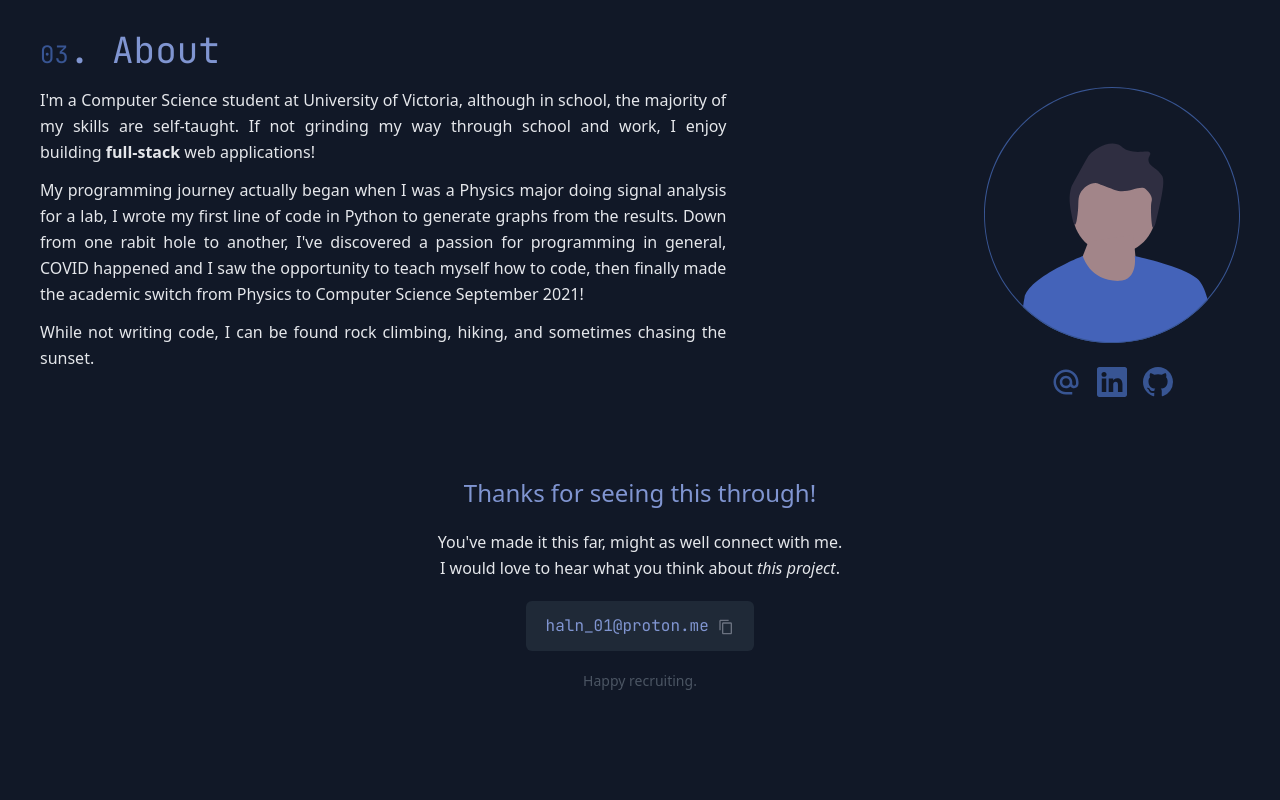
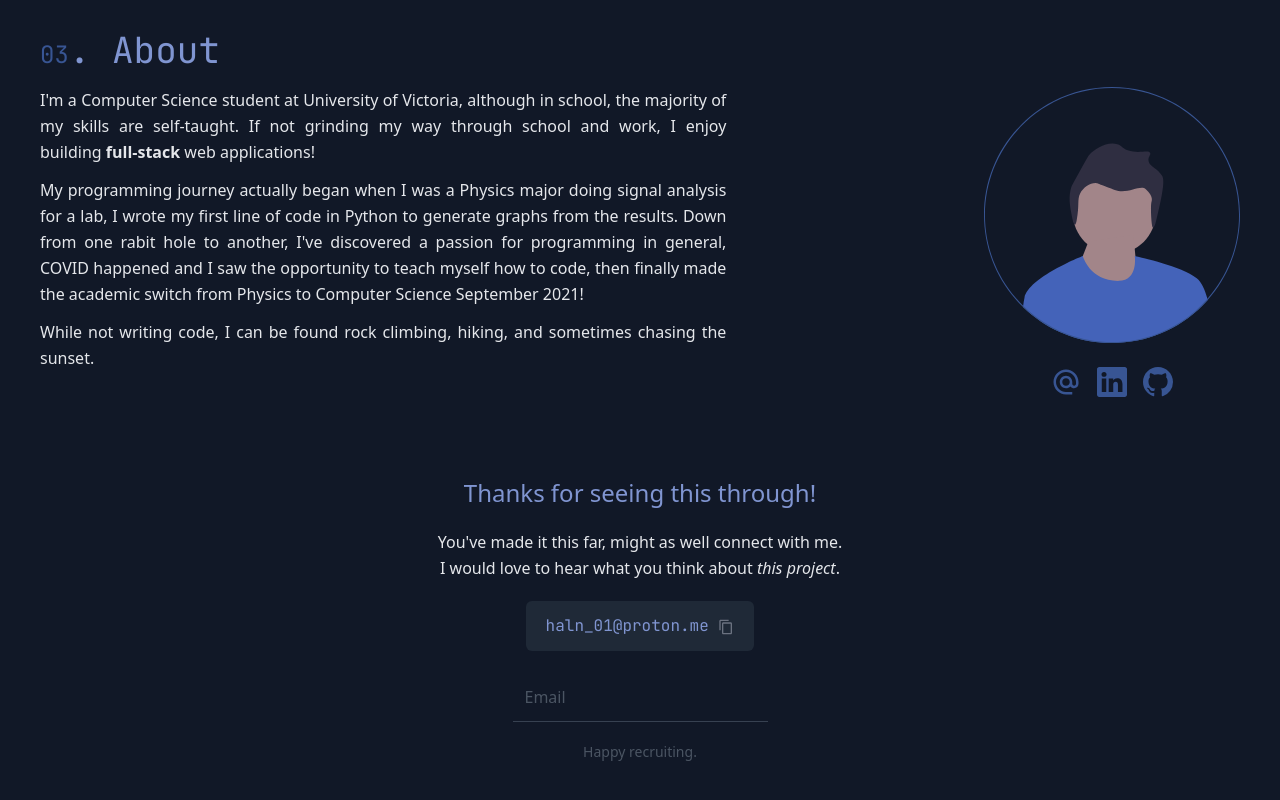
Before and after one commit to hn275/portfolio, a React (Vite) app: page / in a window 1280 px wide. Shown: the part 1933-2733 px from the top of the page. Before the commit the page ends 2664 px from the top, so only its background shows below. Built offline with nearby package versions, Linux system fonts and the light colour scheme.

Commit message:
feat: text input

```diff
--- a/src/App.tsx
+++ b/src/App.tsx
@@ -9,6 +9,7 @@ import { MdAlternateEmail } from "react-icons/md";
 import { BsGithub, BsLinkedin } from "react-icons/bs";
 import { useAlert } from "hooks";
 import { PROJECTS } from "assets/content";
+import { ContactForm } from "components/Footer";
 
 function App() {
   const links = [
@@ -258,6 +259,8 @@ function App() {
 
           <ContactMe onAlert={onAlert} />
 
+          <ContactForm />
+
           <p className="text-sm text-gray-600">Happy recruiting.</p>
         </section>
       </main>
--- /dev/null
+++ b/src/components/Footer/ContactForm.tsx
@@ -0,0 +1,16 @@
+import { useState } from "react";
+import { TextInput } from "./TextInput";
+
+export function ContactForm() {
+  const [email, setEmail] = useState<string>("");
+
+  return (
+    <form>
+      <TextInput
+        label="Email"
+        value={email}
+        onChange={(e: any) => setEmail(() => e.target.value)}
+      />
+    </form>
+  );
+}
--- /dev/null
+++ b/src/components/Footer/TextInput.tsx
@@ -0,0 +1,43 @@
+import { InputHTMLAttributes, useRef } from "react";
+import cx from "classnames";
+
+interface Props extends InputHTMLAttributes<HTMLInputElement> {
+  label: string;
+}
+export function TextInput(props: Props) {
+  const { label, id, className } = props;
+
+  const ref = useRef<HTMLInputElement | null>(null);
+
+  return (
+    <div
+      className={cx([
+        "position relative group",
+        "border-b border-b-gray-700",
+        "focus-within:border-b-brand-50",
+        "p-3 group",
+      ])}
+    >
+      <label
+        className={cx([
+          "absolute top-0 left-3",
+          "text-gray-600 group-focus-within:text-sm",
+          "group-focus-within:text-brand-50",
+          "translate-y-1/2 group-focus-within:-translate-y-3",
+          { "-translate-y-3 text-sm text-brand-50": props.value !== "" },
+          "transition-all duration-200 ease-out",
+          "cursor-text",
+        ])}
+        htmlFor={id}
+        onClick={() => ref.current?.focus()}
+      >
+        {label}
+      </label>
+      <input
+        ref={ref}
+        {...props}
+        className={cx(["bg-transparent outline-none group", className])}
+      />
+    </div>
+  );
+}
--- /dev/null
+++ b/src/components/Footer/index.ts
@@ -0,0 +1 @@
+export * from "./ContactForm";
```
